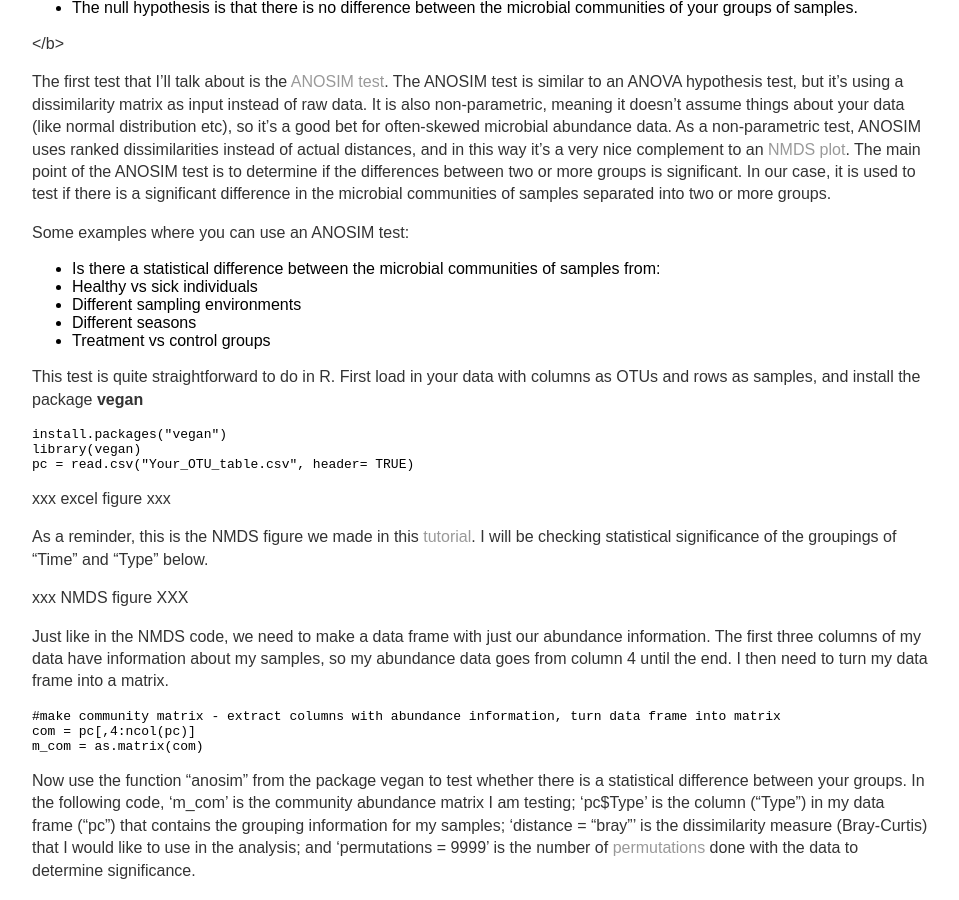
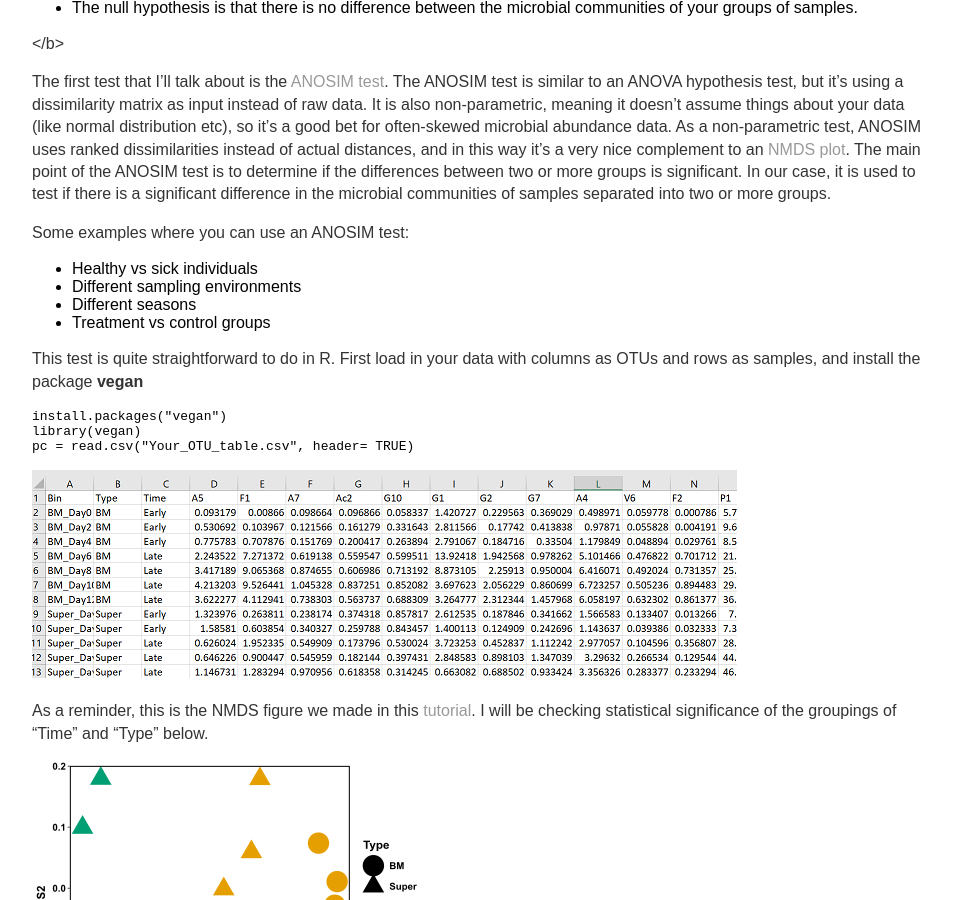
Before and after one commit to jkzorz/jkzorz.github.io, a Jekyll site: the page built from _posts/2019-06-11-Useful-statistical-tests.md, in a window 1280 px wide and 900 px high, scrolled down 473 px. Shown: the whole window, without its empty margins (160-1119 px from the left). Built offline with Jekyll 4.4.1, drawn with Linux system fonts in a browser that asks for light colours.

Commit message:
Update 2019-06-11-Useful-statistical-tests.md

````diff
--- a/_posts/2019-06-11-Useful-statistical-tests.md
+++ b/_posts/2019-06-11-Useful-statistical-tests.md
@@ -20,7 +20,6 @@ The first test that I'll talk about is the [ANOSIM test](https://sites.google.co
 
 Some examples where you can use an ANOSIM test:
 <ul>
-  <li>Is there a statistical difference between the microbial communities of samples from: </li>
   <li>Healthy vs sick individuals </li>
   <li>Different sampling environments</li>
   <li>Different seasons</li>
@@ -36,11 +35,11 @@ library(vegan)
 pc = read.csv("Your_OTU_table.csv", header= TRUE)
 ```
 
-xxx excel figure xxx
+![useful image]({{ site.url }}/assets/NMDS_table_excel.png)
 
 As a reminder, this is the NMDS figure we made in this [tutorial](https://jkzorz.github.io/2019/06/06/NMDS.html). I will be checking statistical significance of the groupings of "Time" and "Type" below.
 
-xxx NMDS figure XXX
+![useful image]({{ site.url }}/assets/NMDS.png)
 
 Just like in the NMDS code, we need to make a data frame with just our abundance information. The first three columns of my data have information about my samples, so my abundance data goes from column 4 until the end. I then need to turn my data frame into a matrix.
 
````
